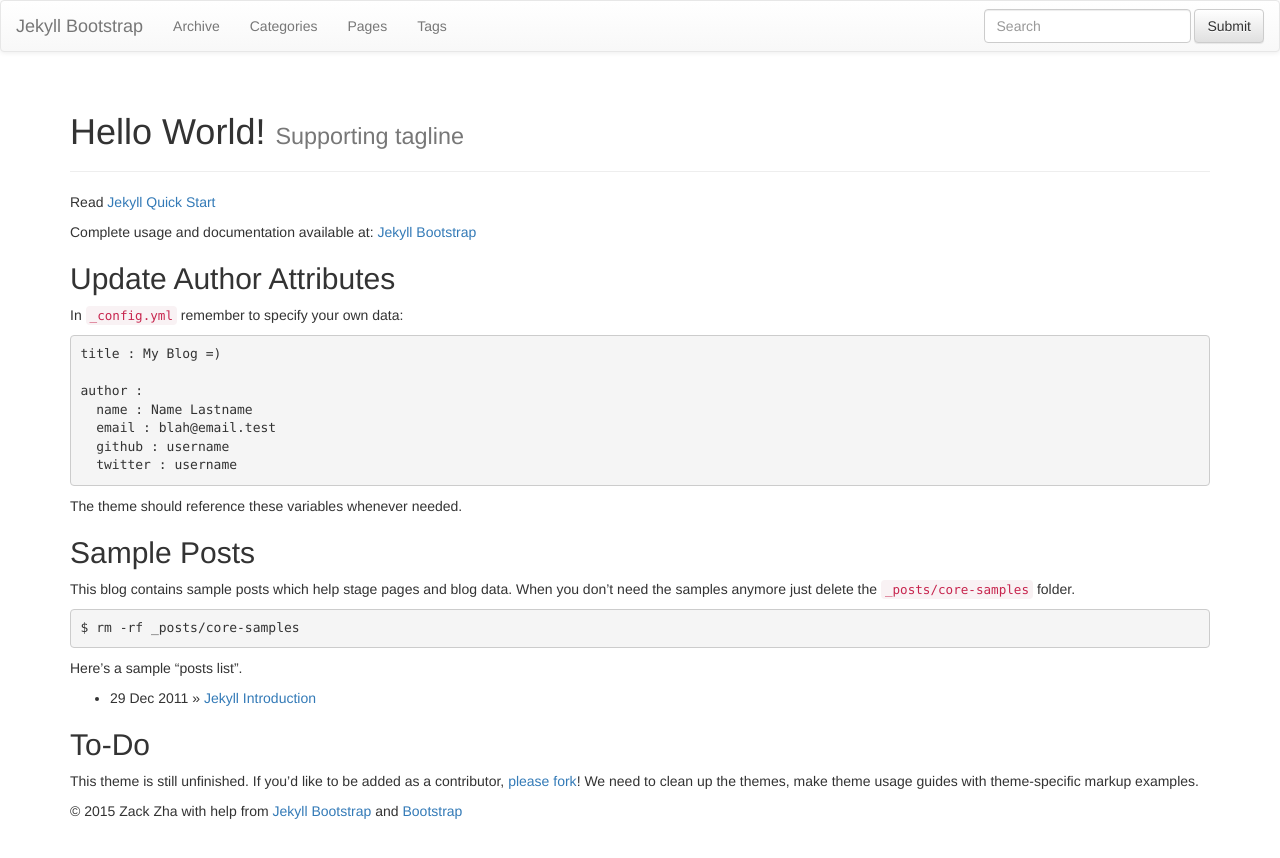
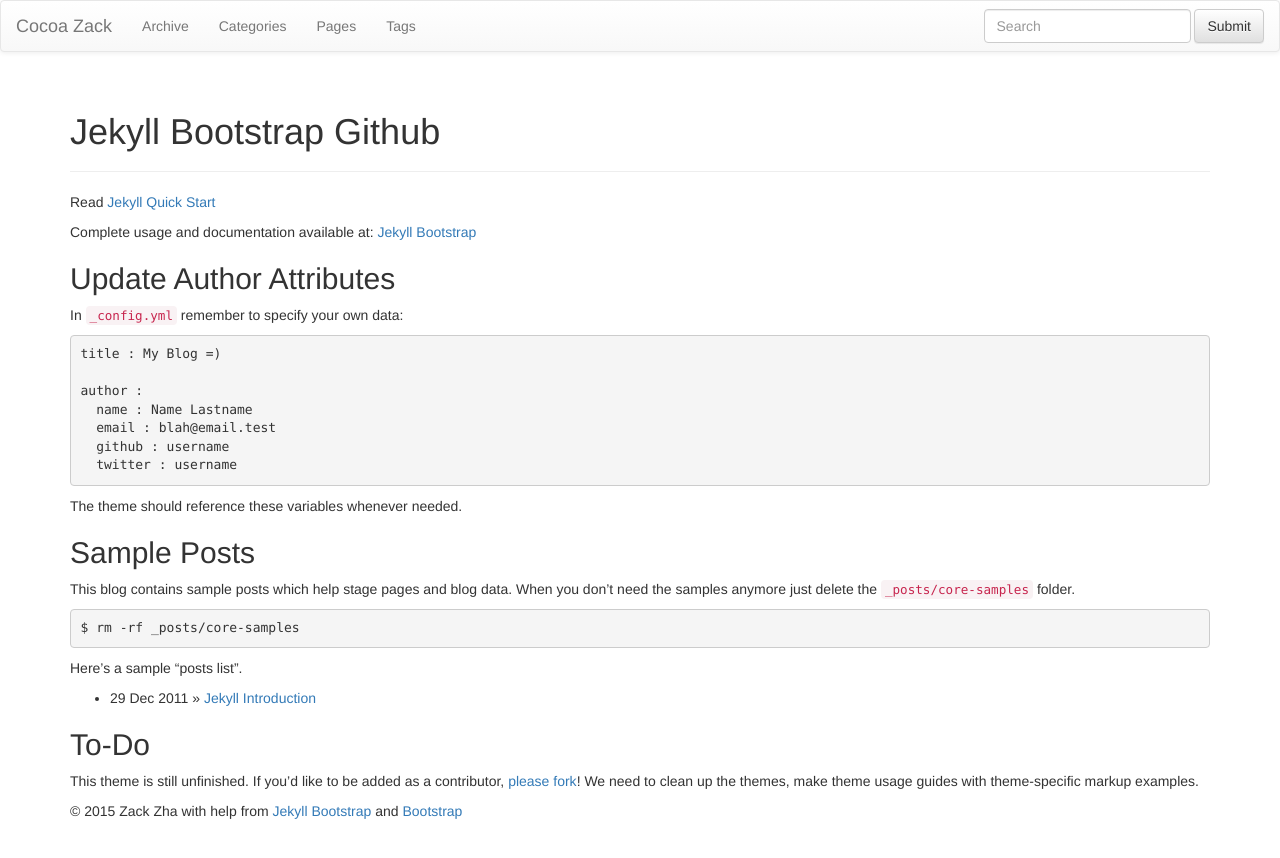
Before and after one commit to slowfall/slowfall.github.io, a Jekyll site: the page built from index.md, in a window 1280 px wide. Shown: the top 858 px of the page. Built offline with Jekyll 4.4.1, drawn with Linux system fonts in a browser that asks for light colours; nearby versions of some CDN libraries; library files that are not in the unit come from our copies.

Commit message:
modified _config.yml and index.md

```diff
--- a/_config.yml
+++ b/_config.yml
@@ -8,7 +8,7 @@ highlighter: pygments
 # Themes are encouraged to use these universal variables
 # so be sure to set them if your theme uses them.
 #
-title : Jekyll Bootstrap
+title : Cocoa Zack
 tagline: Site Tagline
 author :
   name : Zack Zha
--- a/index.md
+++ b/index.md
@@ -1,7 +1,6 @@
 ---
 layout: page
-title: Hello World!
-tagline: Supporting tagline
+title: Jekyll Bootstrap Github
 ---
 {% include JB/setup %}
 
```
